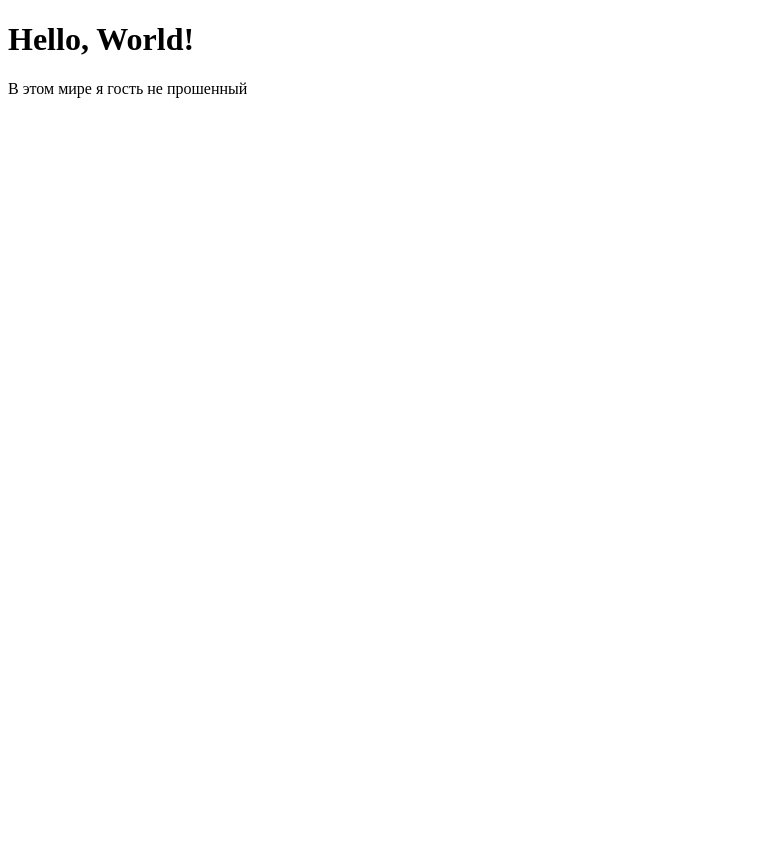
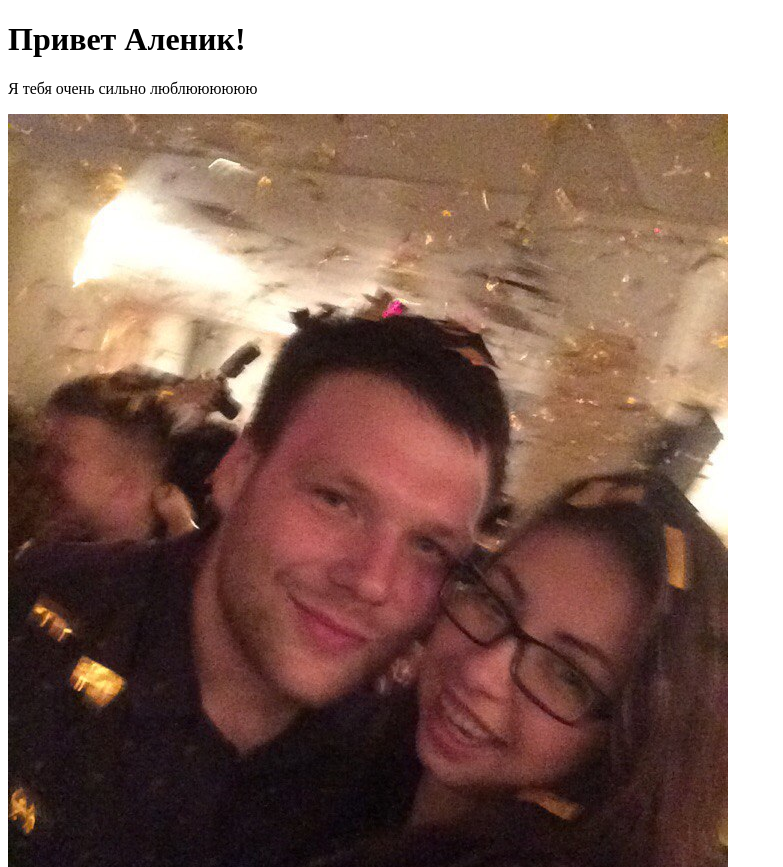
Before and after one commit to VictorCheee/first-project, a plain HTML site: page index.html in a window 1280 px wide. Shown: the top 867 px of the page, without its empty margins (0-783 px from the left). Before the commit the page ends 800 px from the top, so only its background shows below. Drawn offline with Linux system fonts and the light colour scheme.

Commit message:
Добавил изображение

```diff
--- a/index.html
+++ b/index.html
@@ -7,7 +7,8 @@
     <link rel="stylesheet" href="style.css"
 </head>
 <body>
-    <h1 style="header">Hello, World!</h1>
-    <p>В этом мире я гость не прошенный</p>
+    <h1 style="header">Привет Аленик!</h1>
+    <p class="text">Я тебя очень сильно люблюююююю</p>
+    <img src="images/images2.jpg">
 </body>
 </html>
--- a/style.css
+++ b/style.css
@@ -0,0 +1,4 @@
+text {
+    font-size: 20px;
+    color:pink;
+}
```
Also changed, not shown: images/images2.jpg (added).
